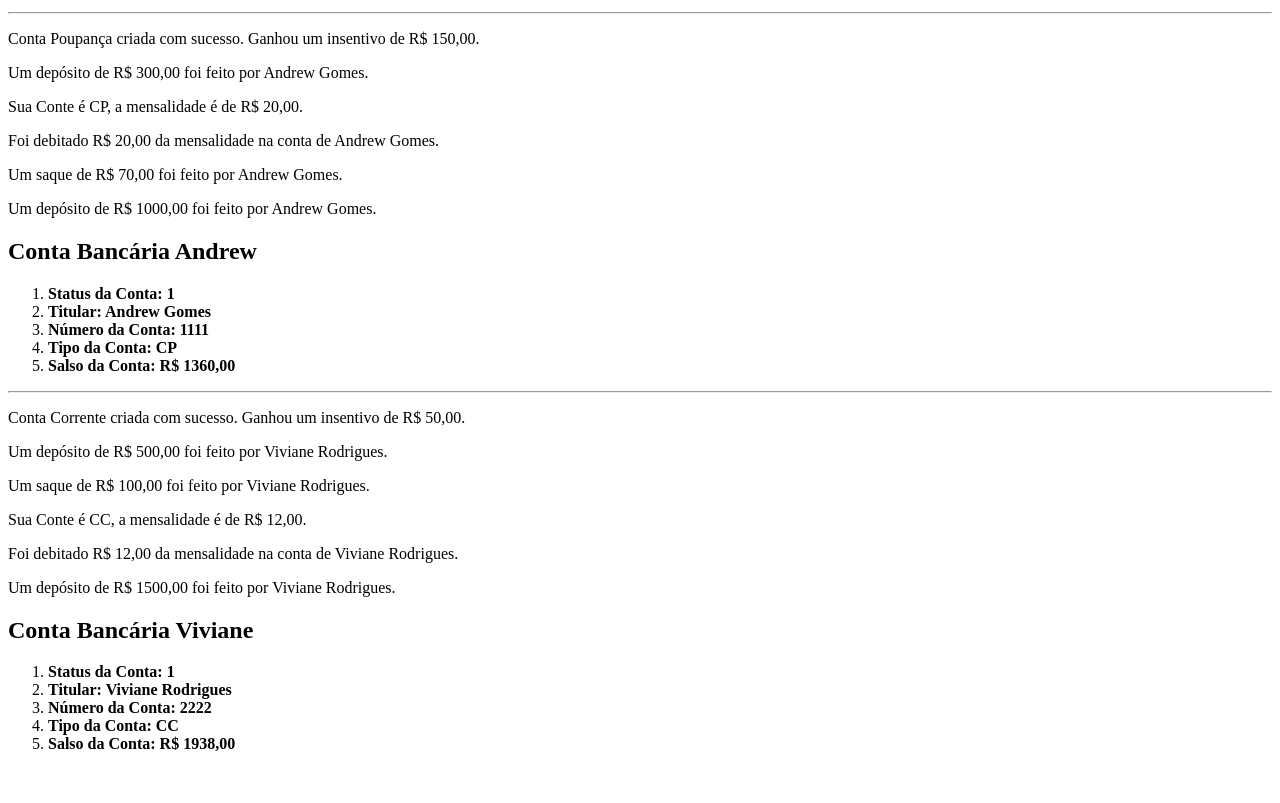
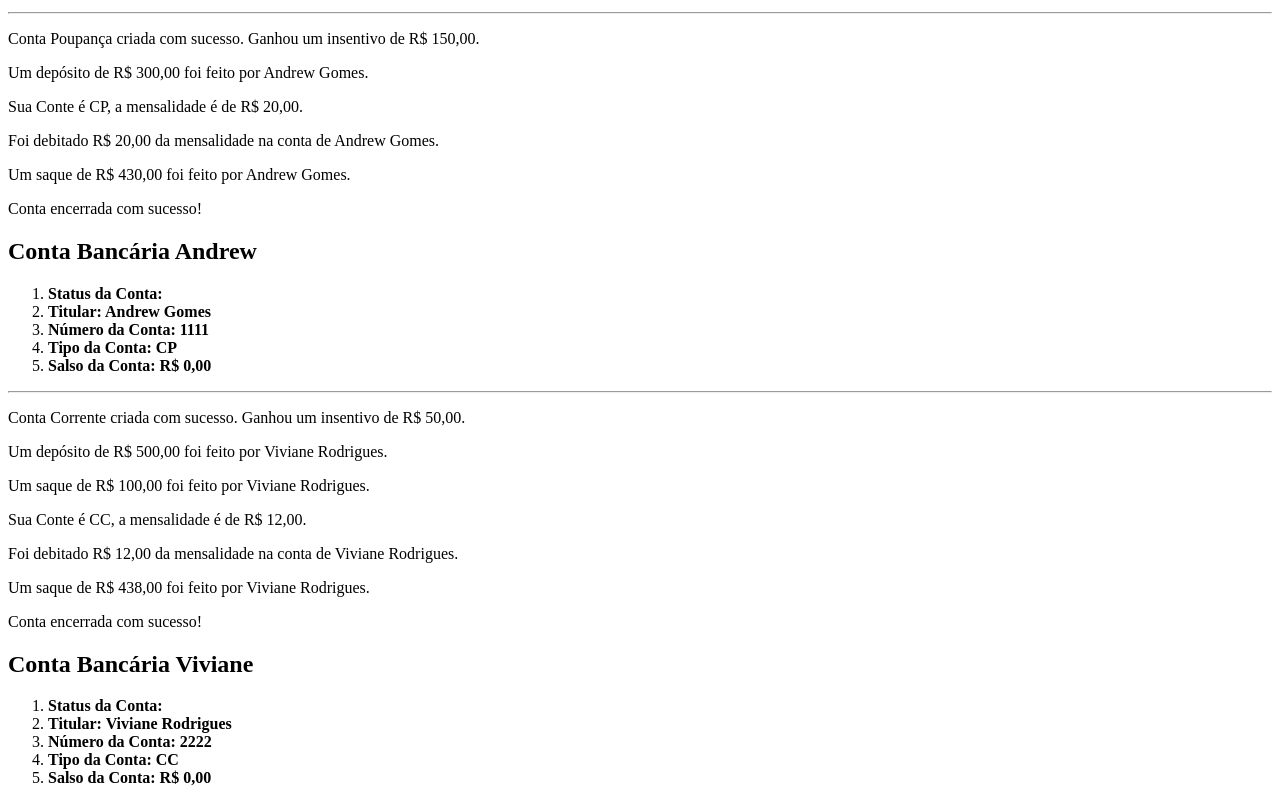
Before and after one commit to AndrewHGomes/Aprendendo-PHP, a PHP site: page /testeConta.php in a window 1280 px wide. Shown: the part 221-1024 px from the top of the page. Before the commit the page ends 972 px from the top, so only its background shows below. Run offline with PHP 8.4, Linux system fonts and the light colour scheme.

Commit message:
Alguns testes em ContaBancaria

```diff
--- a/16-POO/ContaBancaria.php
+++ b/16-POO/ContaBancaria.php
@@ -94,6 +94,7 @@ class ContaBancaria
       echo "<p>Você tem um débito de R$ {$this->getSaldoConta()},00. Pague para encerrar a conta.</p>";
     } else {
       $this->setStatusConta(false);
+      echo "<p>Conta encerrada com sucesso!";
     }
   }
 
--- a/16-POO/testeConta.php
+++ b/16-POO/testeConta.php
@@ -41,14 +41,10 @@ require 'ContaBancaria.php';
       $andrew = new ContaBancaria(1111, 'CP', 'Andrew Gomes');
 
       $andrew->abrirConta('CP');
-
       $andrew->depositar(300);
-
       $andrew->pagarMensalidade();
-
-      $andrew->sacar(70);
-
-      $andrew->depositar(1000);
+      $andrew->sacar(430);
+      $andrew->fecharConta();
 
       ?>
 
@@ -71,14 +67,11 @@ require 'ContaBancaria.php';
       $viviane = new ContaBancaria(2222, 'CC', 'Viviane Rodrigues');
 
       $viviane->abrirConta('CC');
-
       $viviane->depositar(500);
-
       $viviane->sacar(100);
-
       $viviane->pagarMensalidade();
-
-      $viviane->depositar(1500);
+      $viviane->sacar(438);
+      $viviane->fecharConta();
 
       ?>
 
```
